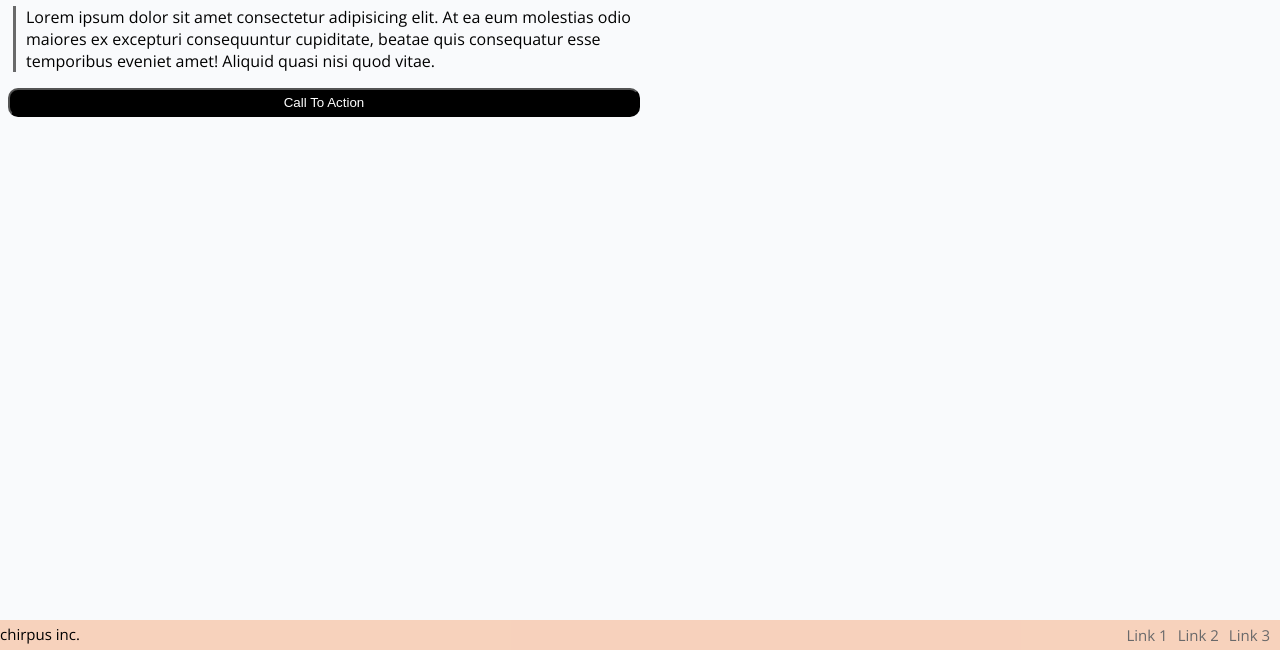
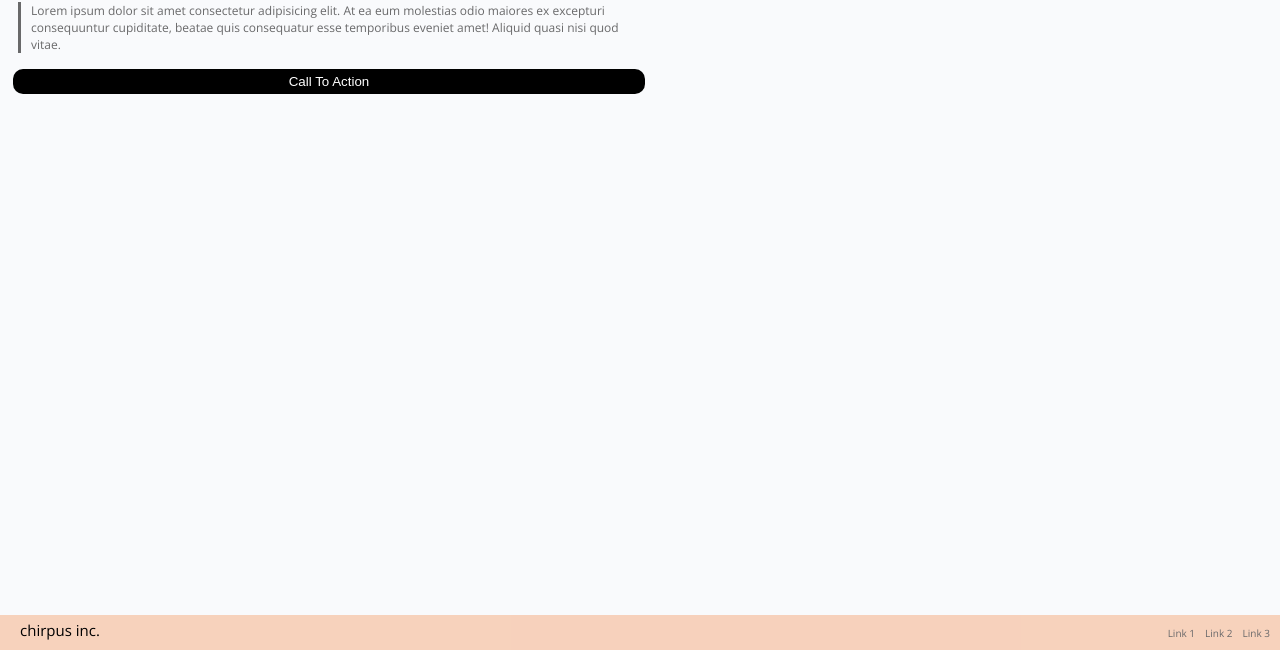
Before and after one commit to stovet/lab-1, a plain HTML site: page index.html in a window 1280 px wide. Shown: the part 150-800 px from the top of the page. Drawn offline with nearby package versions, Linux system fonts and the light colour scheme.

Commit message:
renamed style sheet, minor updates

```diff
--- a/index.html
+++ b/index.html
@@ -4,14 +4,15 @@
     <meta charset="UTF-8">
     <meta http-equiv="X-UA-Compatible" content="IE=edge">
     <meta name="viewport" content="width=device-width, initial-scale=1.0">
-    <link rel="stylesheet" href="app.css">
+    <link rel="stylesheet" href="style.css">
     <link href="https://fonts.googleapis.com/css2?family=Open+Sans&display=swap" rel="stylesheet">
     <title>HTML/CSS Lab1</title>
 </head>
 <body>
     <header>
-        <div>chirpus inc.</div>
+
         <nav id="top-nav">
+            <div>chirpus inc.</div>
             <ul>
                 <li>Work</li>
                 <li>About us</li>
@@ -19,17 +20,18 @@
             </ul>
             <button id="hire-us">Hire Us</button>
         </nav>
-
+    </header>
 
         <main>
             <h1>chirpus inc.</h1>
             <p>Lorem ipsum dolor sit amet consectetur adipisicing elit. At ea eum molestias odio maiores ex excepturi consequuntur cupiditate, beatae quis consequatur esse temporibus eveniet amet! Aliquid quasi nisi quod vitae.</p>
         <button>Call To Action</button>
         </main>
-    </header>
+
     <footer>
+        <nav >
         <span id="bottom_chirpus">chirpus inc.</span>
-        <nav >
+
             <ul id="bottom_links">
                 <li><a href="#">Link 1</a></li>
                 <li><a href="#">Link 2</a></li>
--- a/app.css
+++ b/style.css
@@ -9,10 +9,10 @@ header {
 }
 div {
     padding-left: 5px;
+    color: #000;
 }
-nav {
+nav li{
     color: #69696a;
-
 }
 
 ul {
@@ -22,15 +22,18 @@ ul {
 }
 li {
     padding: 5px 5px;
+    font-size: 12px;
 }
 
 main {
     display: flex;
     flex-direction: column;
+    margin: 5px;
 }
 
 button {
     border-radius: 10px;
+    border: none;
     padding: 5px 0;
     background-color: #000;
     color: #FFF;
@@ -42,38 +45,45 @@ button {
 h1 {
     margin-bottom: 0px;
     font-size: 1.5em;
+    color: #000;
 }
 p {
     border-left: 3px solid #69696a;
+    font-size: 12px;
     padding-left: 10px;
     margin: 16px 5px;
+    color: #69696a;
 }
 footer {
-    display: flex;
+    display: inline-block;
     width: 100%;
-    height: 30px;
+    height: 35px;
     font-size: 15px;
-    transform: translateX(-8px);
-    align-items: flex-end;
-    justify-content: space-between;
     position: fixed;
-    bottom: 0px;
+    left: 0;
+    bottom: 0;
     background-color: rgba(247,193,162,0.7);
 }
-/* span {
 
-} */
 #bottom_chirpus {
-    transform: translatey(-30%);
+    float: left;
+    margin-left: 20px;
+    margin-top: 5px;
 }
 #bottom_links {
     display: flex;
+    justify-content: flex-end;
+    align-items: center;
     margin-right: 5px;
-    align-items: flex-end;
+
+}
+#bottom_links li {
+    margin-top: 4px;
 }
 a {
     text-decoration: none;
     color: #69696a;
+    font-size: 10px;
 }
 
 @media (min-width: 768px){
```
